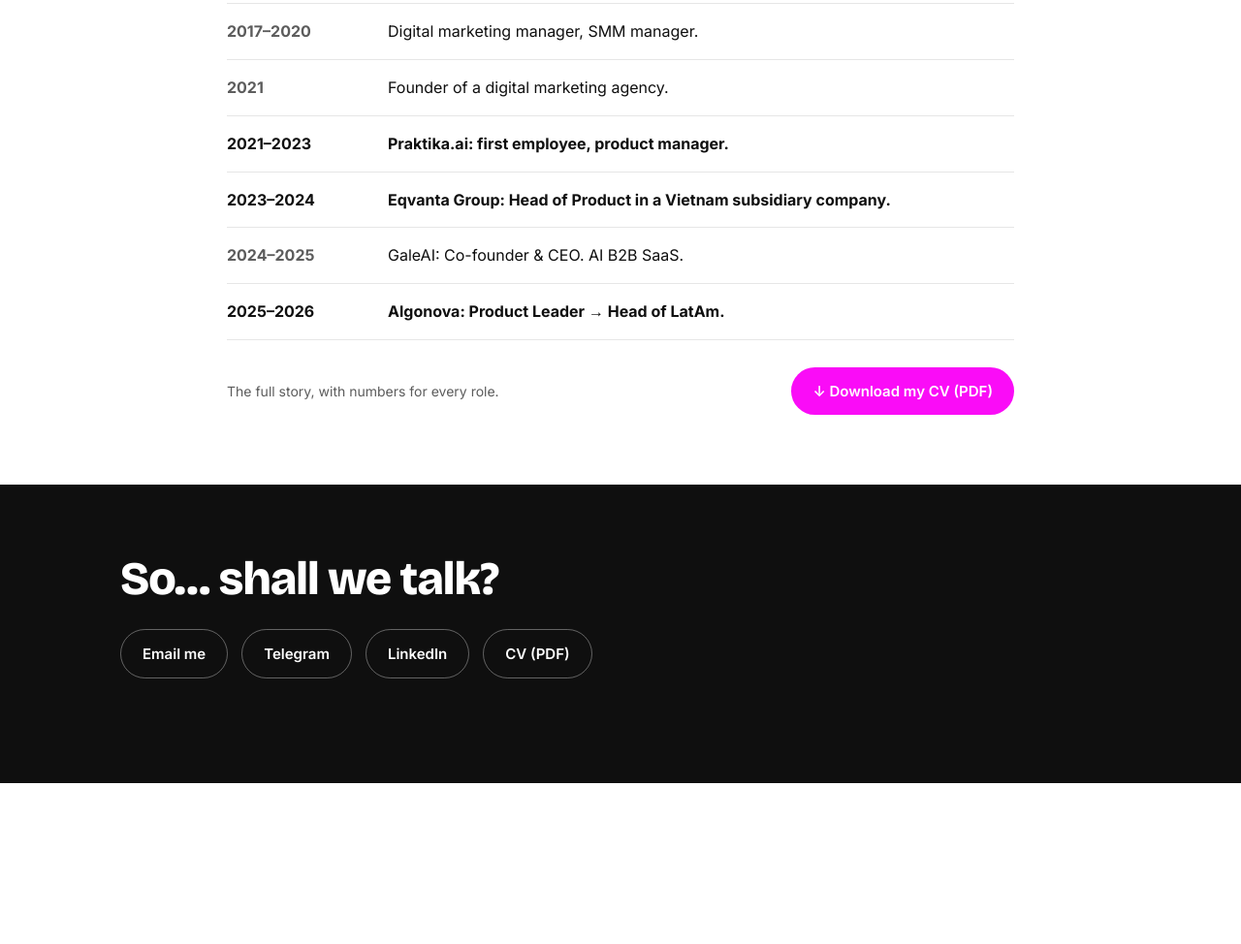
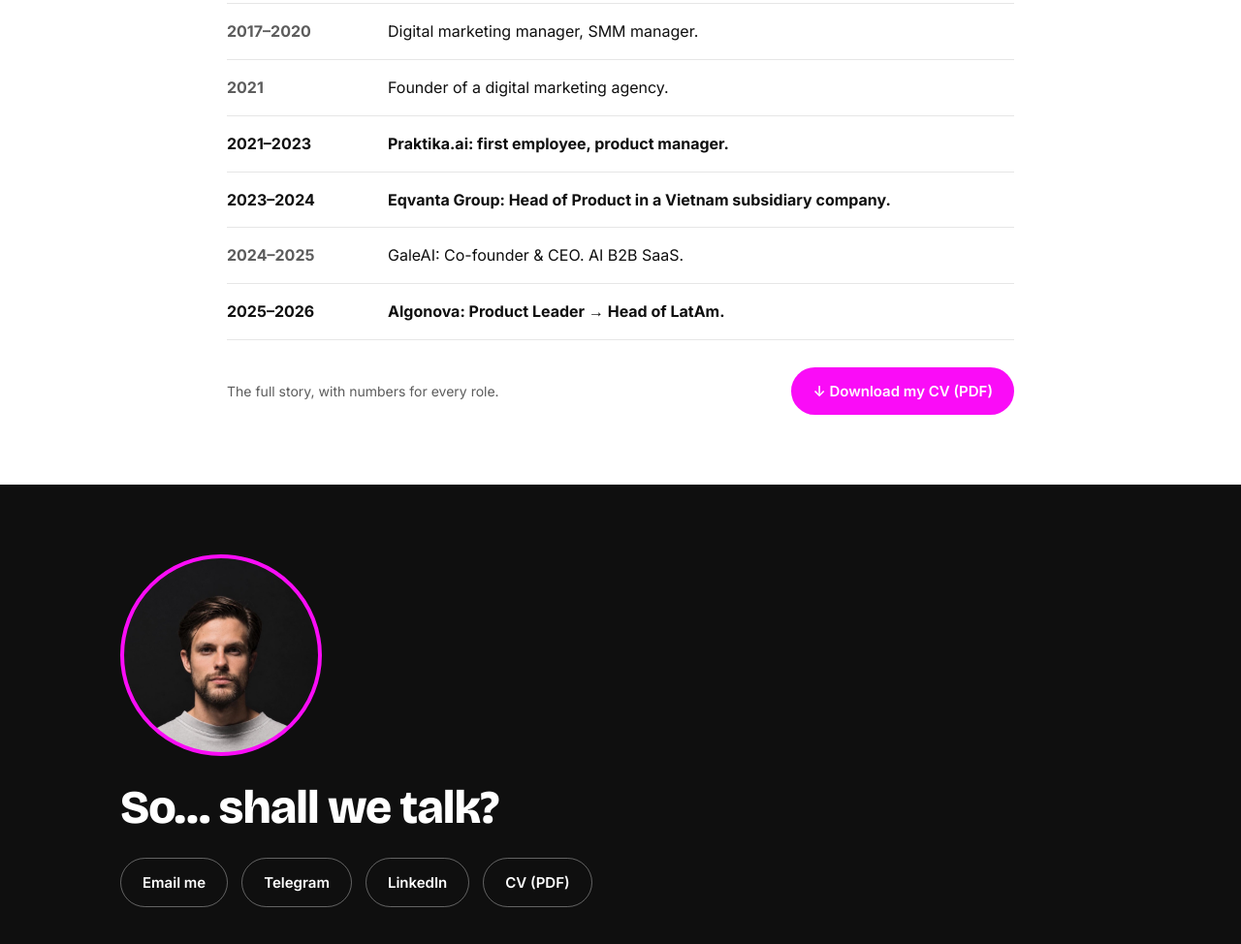
Before and after one commit to pavelkokora-oss/pavel-x-manychat, a plain HTML site: page index.html in a window 1280 px wide. Shown: the part 2391-3365 px from the top of the page at 97% size. Before the commit the page ends 3199 px from the top, so only its background shows below. Drawn offline with nearby package versions, Linux system fonts and the light colour scheme.

Commit message:
Photo in the final block
Co-Authored-By: Claude Opus 5.5 <noreply@anthropic.com>

```diff
--- a/index.html
+++ b/index.html
@@ -263,6 +263,7 @@
   nav { display:none !important; }
   .video-badge { background:#fa0cf7; color:#ffffff; font-family:var(--font-head); font-weight:800; font-size:17px; padding:8px 16px 9px; border-radius:999px; transform:rotate(-4deg); }
   body > footer { display:none !important; }
+  .cta .wrap::before { content:""; display:block; width:200px; height:200px; border-radius:50%; background:url(pavel-cta.jpg) center/cover no-repeat; margin:0 0 28px; border:4px solid #fa0cf7; }
 </style>
 </head>
 <body>
```
Also changed, not shown: pavel-cta.jpg (added).
